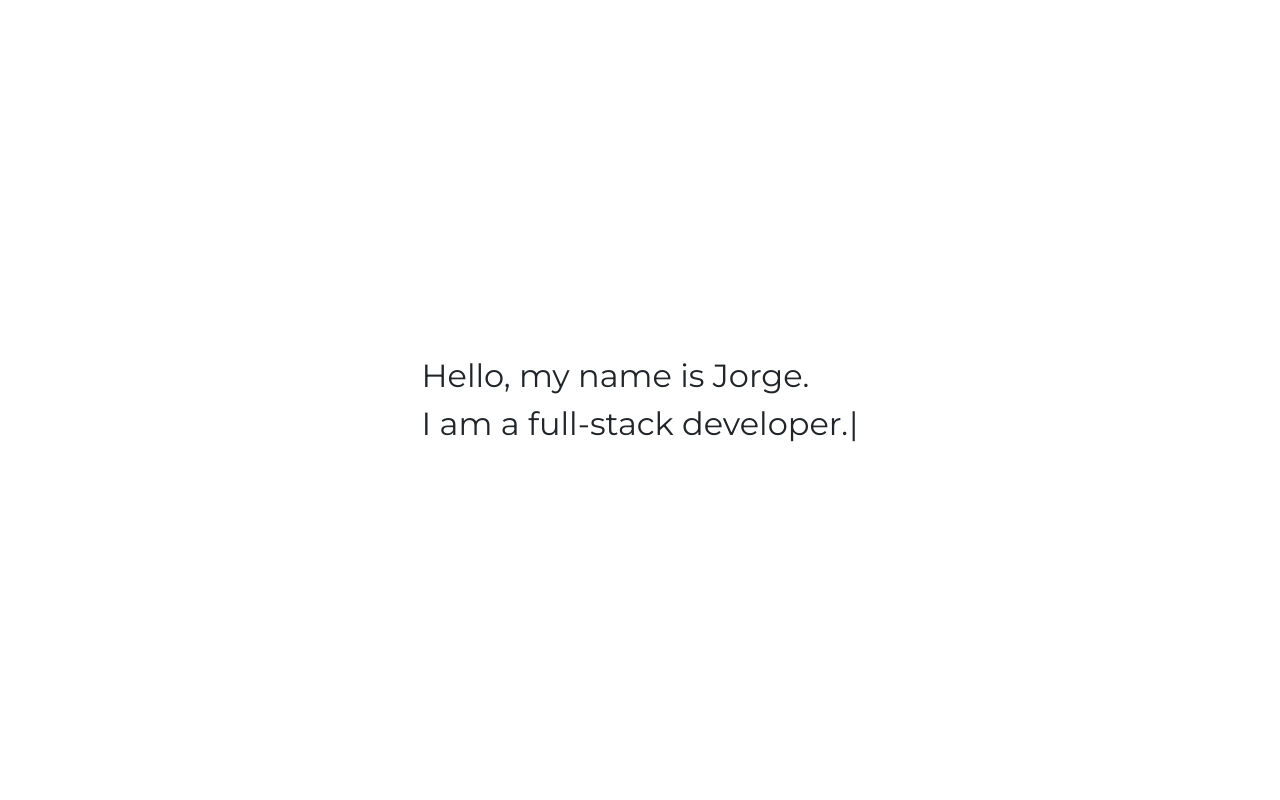
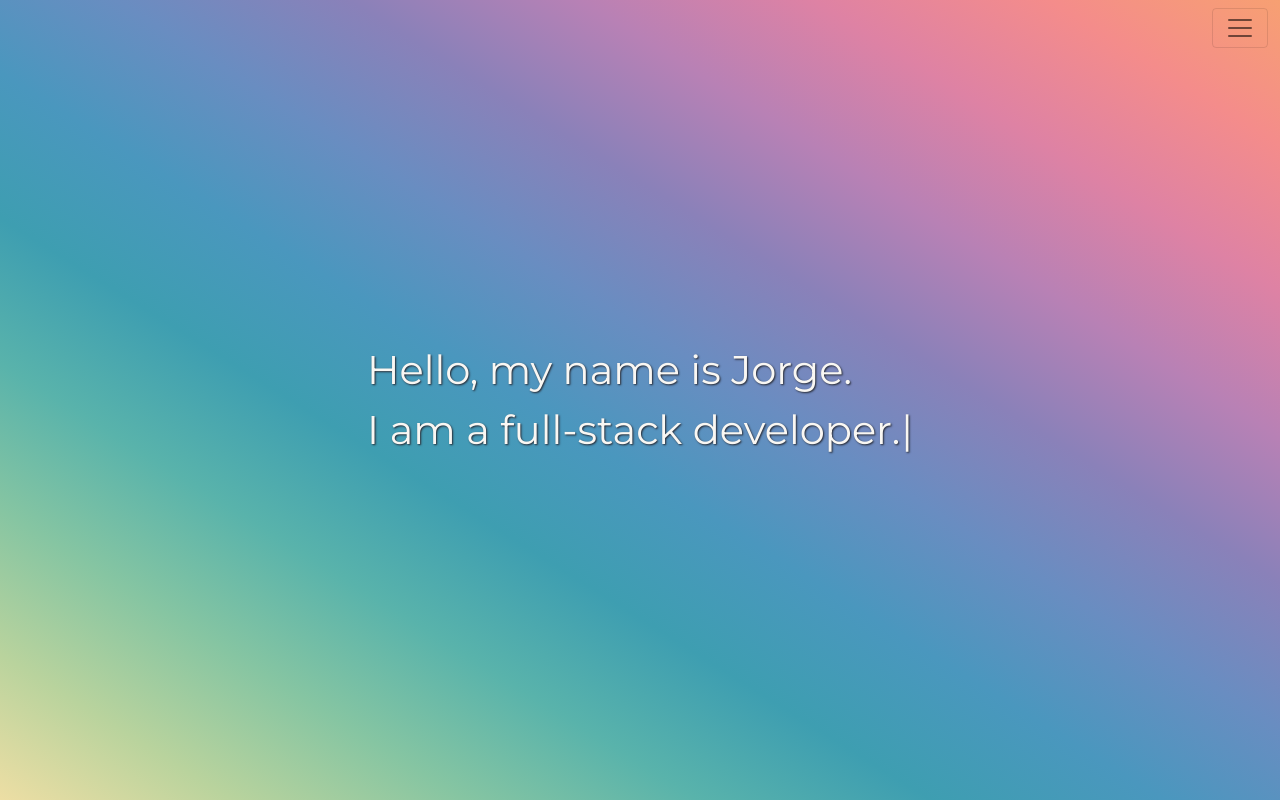
Before and after one commit to jgarcia525/personal-website, a React (Create React App) app: page / in a window 1280 px wide. Built offline with nearby package versions, Linux system fonts and the light colour scheme.

Commit message:
add gradient and navbar to splash page, add more styling to text and button as well

```diff
--- a/public/index.html
+++ b/public/index.html
@@ -23,11 +23,9 @@
       href="https://fonts.googleapis.com/css2?family=Montserrat&display=swap"
       rel="stylesheet"
     />
-
     <title>Jorge Garcia</title>
   </head>
   <body>
-    <noscript>You need to enable JavaScript to run this app.</noscript>
     <div id="root"></div>
   </body>
 </html>
--- a/src/App.js
+++ b/src/App.js
@@ -2,6 +2,7 @@ import React from 'react';
 import { BrowserRouter as Router, Routes, Route } from 'react-router-dom';
 import { SplashPage, About, Projects, Contact, ErrorPage } from './Pages';
 import { PageWithNavigation } from './Components';
+import { NavbarVariant } from './Components/NavigationBar.tsx';
 
 import 'bootstrap/dist/css/bootstrap.min.css';
 import './Styles/app.css';
@@ -10,20 +11,51 @@ function App() {
   return (
     <Router>
       <Routes>
-        <Route path='/' element={<SplashPage />} />
+        <Route
+          path='/'
+          element={
+            <PageWithNavigation
+              page={<SplashPage />}
+              navbarVariant={NavbarVariant.Light}
+            />
+          }
+        />
         <Route
           path='/about'
-          element={<PageWithNavigation page={<About />} />}
+          element={
+            <PageWithNavigation
+              page={<About />}
+              navbarVariant={NavbarVariant.Dark}
+            />
+          }
         />
         <Route
           path='/projects'
-          element={<PageWithNavigation page={<Projects />} />}
+          element={
+            <PageWithNavigation
+              page={<Projects />}
+              navbarVariant={NavbarVariant.Dark}
+            />
+          }
         />
         <Route
           path='/contact'
-          element={<PageWithNavigation page={<Contact />} />}
+          element={
+            <PageWithNavigation
+              page={<Contact />}
+              navbarVariant={NavbarVariant.Dark}
+            />
+          }
         />
-        <Route path='*' element={<PageWithNavigation page={<ErrorPage />} />} />
+        <Route
+          path='*'
+          element={
+            <PageWithNavigation
+              page={<ErrorPage />}
+              navbarVariant={NavbarVariant.Dark}
+            />
+          }
+        />
       </Routes>
     </Router>
   );
--- a/src/Components/NavigationBar.js
+++ b/src/Components/NavigationBar.tsx
@@ -3,17 +3,37 @@ import { Navbar, Nav, Container, Offcanvas } from 'react-bootstrap';
 import { Link } from 'react-router-dom';
 import '../Styles/navigation.css';
 
-const NavigationBar = () => {
+export enum NavbarVariant {
+  Dark = 'dark',
+  Light = 'light',
+}
+
+export interface NavigationBarProps {
+  navbarVariant: NavbarVariant;
+}
+
+const NavigationBar = (props: NavigationBarProps) => {
   const [showOffCanvas, setShowOffCanvas] = useState(false);
-
   const toggleShowOffCanvas = () => setShowOffCanvas(!showOffCanvas);
 
   return (
-    <Navbar id='navbar' sticky='top' variant='dark' expand={false}>
+    <Navbar
+      bg={
+        props.navbarVariant === NavbarVariant.Dark
+          ? 'raisin-black'
+          : 'transparent'
+      }
+      fixed={props.navbarVariant === NavbarVariant.Light ? 'top' : null}
+      sticky={props.navbarVariant === NavbarVariant.Dark ? 'top' : null}
+      variant={props.navbarVariant}
+      expand={false}
+    >
       <Container fluid className='navbar-container'>
-        <Navbar.Brand className='navbar-brand' as={Link} to='/'>
-          Jorge Garcia
-        </Navbar.Brand>
+        {props.navbarVariant === NavbarVariant.Dark && (
+          <Navbar.Brand as={Link} to='/'>
+            Jorge Garcia
+          </Navbar.Brand>
+        )}
         <Navbar.Toggle
           aria-controls='offcanvasNavbar'
           onClick={toggleShowOffCanvas}
--- a/src/Components/PageWithNavigation.js
+++ /dev/null
@@ -1,13 +0,0 @@
-import React from 'react';
-import NavigationBar from './NavigationBar';
-
-const PageWithNavigation = (props) => {
-  return (
-    <>
-      <NavigationBar />
-      {props.page}
-    </>
-  );
-};
-
-export default PageWithNavigation;
--- /dev/null
+++ b/src/Components/PageWithNavigation.tsx
@@ -0,0 +1,19 @@
+import React from 'react';
+import NavigationBar from './NavigationBar.tsx';
+import { NavbarVariant } from './NavigationBar';
+
+export interface PageWithNavigationProps {
+  page: JSX.Element;
+  navbarVariant: NavbarVariant;
+}
+
+const PageWithNavigation = (props: PageWithNavigationProps) => {
+  return (
+    <>
+      <NavigationBar navbarVariant={props.navbarVariant} />
+      {props.page}
+    </>
+  );
+};
+
+export default PageWithNavigation;
--- a/src/Components/index.js
+++ b/src/Components/index.js
@@ -1,3 +1,3 @@
-export { default as NavigationBar } from './NavigationBar';
-export { default as PageWithNavigation } from './PageWithNavigation';
+export { default as NavigationBar } from './NavigationBar.tsx';
+export { default as PageWithNavigation } from './PageWithNavigation.tsx';
 export { default as FadeInOut } from './FadeInOut';
--- a/src/Pages/SplashPage.tsx
+++ b/src/Pages/SplashPage.tsx
@@ -1,9 +1,9 @@
 import React, { useState } from 'react';
 import { Button } from 'react-bootstrap';
 import { Link } from 'react-router-dom';
-import { FadeInOut } from '../Components';
+import { FadeInOut, NavigationBar } from '../Components';
 import Typewriter from 'typewriter-effect';
-import '../Styles/splash.css';
+import '../Styles/splashpage.css';
 
 const SplashPage = () => {
   // General Typewritter settings
@@ -27,6 +27,7 @@ const SplashPage = () => {
   return (
     <main>
       <section className='splash-container'>
+        {showGreeting && (
           <div className='type-writer-container'>
             <FadeInOut show={showGreeting} duration={50}>
               <Typewriter
@@ -58,9 +59,10 @@ const SplashPage = () => {
               />
             </FadeInOut>
           </div>
+        )}
         <FadeInOut show={!showGreeting} duration={1000}>
           <Link to='/about'>
-            <Button variant='dark' className='learn-more-button'>
+            <Button variant='atomic-tangerine' size='lg'>
               Learn more
             </Button>
           </Link>
--- a/src/Styles/app.css
+++ b/src/Styles/app.css
@@ -32,6 +32,21 @@ h1 {
   width: auto;
 }
 
+/* Buttons */
+.btn-atomic-tangerine {
+  color: var(--raisin-black);
+  background-color: var(--atomic-tangerine);
+  border-color: var(--atomic-tangerine);
+  padding-left: 2rem;
+  padding-right: 2rem;
+  border-radius: 50px;
+  box-shadow: 10px 10px 12px 1px rgb(0 0 0 / 20%);
+}
+
+.btn-atomic-tangerine:hover {
+  color: var(--baby-powder);
+}
+
 /* Offcanvas */
 .offcanvas {
   max-width: 80vw;
--- a/src/Styles/navigation.css
+++ b/src/Styles/navigation.css
@@ -1,6 +1,10 @@
 /* Navbar */
-.navbar {
+.bg-raisin-black {
   background-color: var(--raisin-black);
+}
+
+.bg-transparent {
+  background-color: transparent;
 }
 
 .navbar-container {
@@ -11,11 +15,8 @@
 
 .navbar-brand {
   font-size: 1.5rem;
-  color: #f5f0f6;
 }
 
-.navbar-brand img {
-  width: 56px;
-  margin-top: -8px;
-  margin-bottom: -8px;
+.navbar-toggler {
+  margin-left: auto;
 }
--- a/src/Styles/splash.css
+++ /dev/null
@@ -1,12 +0,0 @@
-.splash-container {
-  height: 100vh;
-  display: flex;
-  flex-direction: column;
-  align-items: center;
-  justify-content: center;
-}
-
-.type-writer-container {
-  margin: 1rem;
-  font-size: 2rem;
-}
--- /dev/null
+++ b/src/Styles/splashpage.css
@@ -0,0 +1,28 @@
+.splash-container {
+  height: 100vh;
+  display: flex;
+  flex-direction: column;
+  align-items: center;
+  justify-content: center;
+  background-image: linear-gradient(
+    to right top,
+    #eddea4,
+    #b9d39d,
+    #86c5a2,
+    #59b3ab,
+    #3e9eb1,
+    #4a97be,
+    #698dc1,
+    #8a81b9,
+    #b881b5,
+    #de82a4,
+    #f48c8b,
+    #f7a072
+  );
+}
+.type-writer-container {
+  margin: 1rem;
+  font-size: 2.5rem;
+  color: var(--baby-powder);
+  text-shadow: 1px 1px 2px var(--raisin-black);
+}
```
Lines whose indentation alone changed are shown as unchanged.
